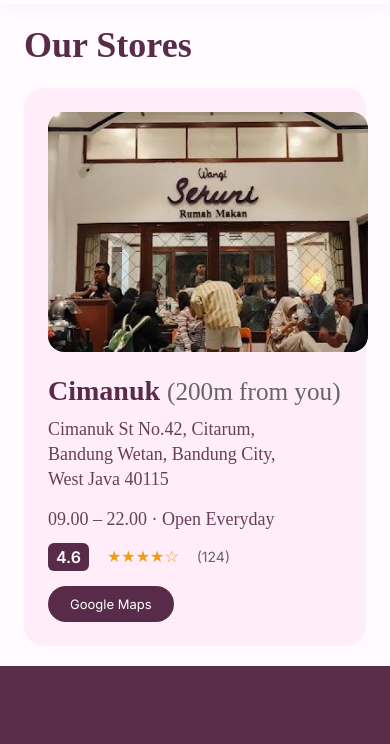
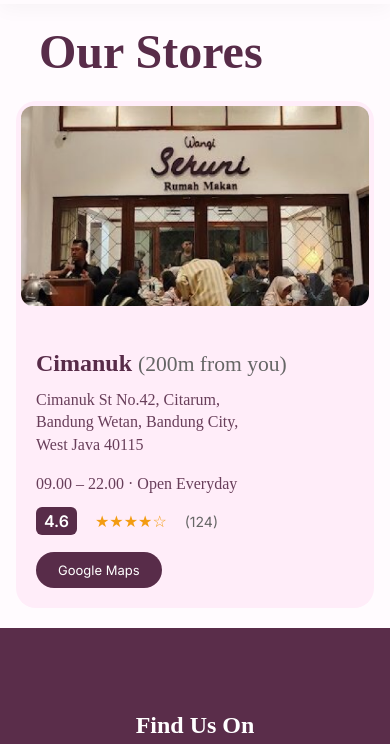
Before and after one commit to ItsmeHaans/RumahMakanWangiSeruni.github.io, a plain HTML site: page locations.html in a window 390 px wide. Shown: the part 84-828 px from the top of the page. Drawn offline with Linux system fonts and the light colour scheme; no server answers; a web font is replaced by a local one.

Commit message:
Update locations.css

```diff
--- a/css/locations.css
+++ b/css/locations.css
@@ -603,26 +603,36 @@ body {
    MOBILE
 ================================ */
 @media (max-width: 768px) {
-  .stores-title {
-    margin-left: 24px;
-    font-size: 36px;
-  }
-
   .store-card {
-    width: calc(100% - 48px);
-    grid-template-columns: 1fr;
-    padding: 24px;
+    /* Remove the 24px padding so image can reach the 5px gap */
+    padding: 0;
+    display: flex;
+    flex-direction: column;
+    width: calc(100% - 32px); /* Controls card width on screen */
+    margin: 0 auto;
   }
 
   .store-image {
-    height: 240px;
+    /* This creates the specific 5px gap from top, left, and right */
+    margin: 5px 5px 0 5px;
+    /* Adjust width to account for the 5px margin on both sides */
+    width: calc(100% - 10px);
+    height: 200px; /* Or use aspect-ratio: 16/9; */
+    border-radius: 12px; /* Slightly smaller radius looks better with tight gaps */
+  }
+
+  .store-content {
+    /* Re-apply padding here so text stays away from the card edges */
+    padding: 20px;
+    gap: 12px;
   }
 
   .store-title {
-    font-size: 28px;
+    font-size: 24px;
   }
 
   .store-address {
-    font-size: 18px;
+    font-size: 16px;
+    max-width: 100%; /* Ensure text doesn't overflow */
   }
 }
```
